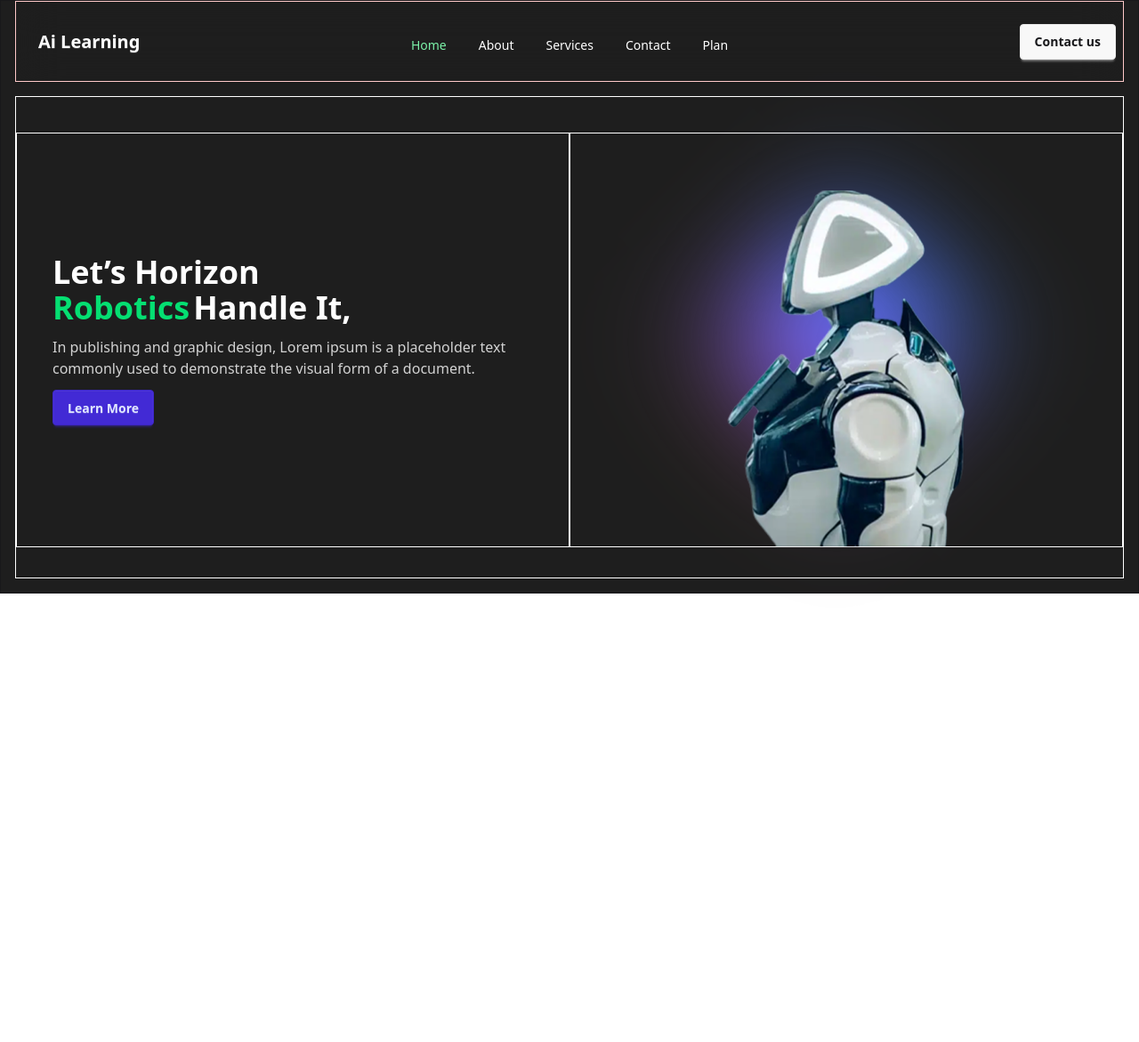
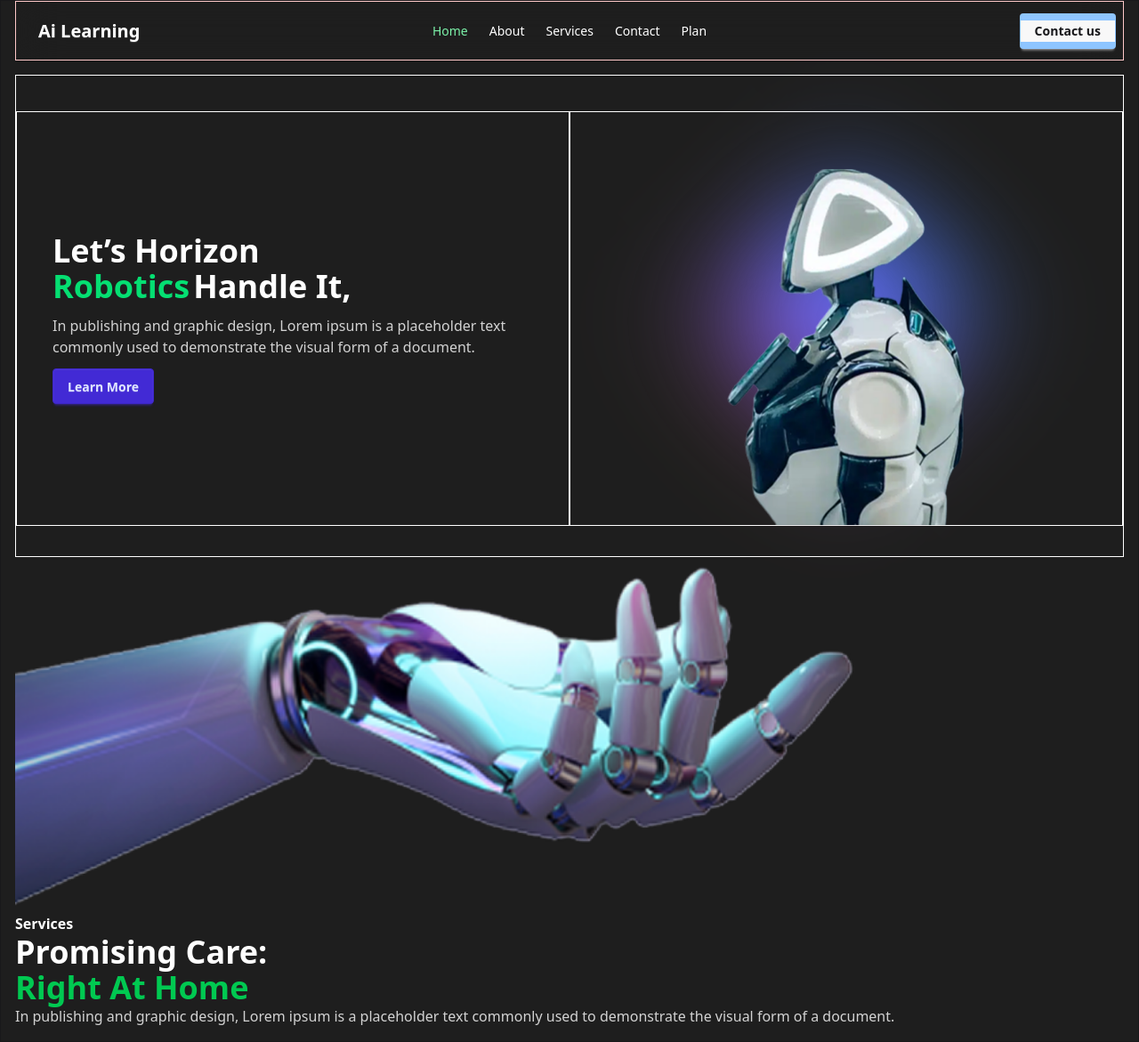
Before and after one commit to SakibFakir69/Ai-Learning-website-Landing-page-, a Next.js app: page / in a window 1280 px wide. Shown: the whole page at 89% size. Before the commit the page ends 800 px from the top, so only its background shows below. Built offline with nearby package versions, Linux system fonts and the light colour scheme.

Commit message:
working one serrvices section

```diff
--- a/src/app/components/Banner/page.jsx
+++ b/src/app/components/Banner/page.jsx
@@ -43,7 +43,7 @@ function BannerPage() {
 
 
           <div className="z-50">
-            <Image src={robot} height={400} className="mt-16 z-50 " />
+            <Image src={robot} height={400} className="mt-16 z-50 " alt="Robot image " />
           </div>
 
 
--- a/src/app/components/Navbar/page.jsx
+++ b/src/app/components/Navbar/page.jsx
@@ -6,27 +6,24 @@ function NavbarPage() {
 
   const Links = (
     <>
-      <nav className="flex justify-between mt-2 p-2">
 
-        <ul className="flex gap-3 text-white">
-          <li>
+
+          <li >
             <Link href={"/"} className="text-green-300">Home</Link>
           </li>
           <li>
-            <Link href={"/about"}>About</Link>
+            <Link href={"/about"} className="text-white">About</Link>
           </li>
           <li>
-            <Link href={"/services"}>Services</Link>
+            <Link href={"/services"} className="text-white">Services</Link>
           </li>
           <li>
-            <Link href={"/contact"}>Contact</Link>
+            <Link href={"/contact"} className="text-white">Contact</Link>
           </li>
           <li>
-            <Link href={"/plan"}>Plan</Link>
+            <Link href={"/plan"} className="text-white">Plan</Link>
           </li>
-        </ul>
 
-      </nav>
     </>
   );
 
@@ -41,7 +38,7 @@ function NavbarPage() {
             <div tabIndex={0} role="button" className="btn btn-ghost lg:hidden">
               <svg
                 xmlns="http://www.w3.org/2000/svg"
-                className="h-5 w-5"
+                className="h-5 w-5 text-white"
                 fill="none"
                 viewBox="0 0 24 24"
                 stroke="currentColor"
@@ -57,7 +54,7 @@ function NavbarPage() {
             </div>
             <ul
               tabIndex={0}
-              className="menu menu-sm dropdown-content bg-white rounded-box z-1 mt-3 w-52 p-2 shadow"
+              className="menu menu-sm dropdown-content bg-black text-white rounded-box z-1 mt-3 w-52 p-2 shadow"
             >
               {Links}
             </ul>
@@ -73,7 +70,18 @@ function NavbarPage() {
         <ul>
           {/* contact use */}
           <li>
-            <Link href={"/contact-us"} className="btn ">Contact us</Link>
+            <Link href={"/contact-us"} className="btn
+            border-t-8
+            hover:border-t-4
+            hover:border-b-4
+            transition duration-300
+            delay-200
+
+
+
+
+
+            border-b-8 border-blue-300 ">Contact us</Link>
           </li>
         </ul>
         </div>
--- /dev/null
+++ b/src/app/components/services/page.jsx
@@ -0,0 +1,36 @@
+
+
+
+import React from 'react'
+import Image from 'next/image'
+import hand from '../../../../public/image 7.png'
+
+function ServicesPage() {
+
+  return (
+    <div>
+        <section className=''>
+            <div>
+                {/* image */}
+                <Image src={hand} height={400} alt='Hand'/>
+
+
+            </div>
+            <div>
+                {/* text */}
+                <p className='text-white font-semibold'>Services</p>
+                <h2>
+                    <p className='md:text-4xl text-2xl font-semibold text-white'>Promising Care:</p>
+                    <p className='text-green-500 font-bold md:text-4xl text-2xl'>Right At Home</p>
+                </h2>
+                <span className='text-white opacity-80'>In publishing and graphic design, Lorem ipsum is a placeholder text commonly used to demonstrate the visual form of a document. </span>
+            </div>
+        </section>
+
+
+
+    </div>
+  )
+}
+
+export default ServicesPage
--- a/src/app/page.js
+++ b/src/app/page.js
@@ -1,5 +1,6 @@
 import BannerPage from "./components/Banner/page";
 import NavbarPage from "./components/Navbar/page";
+import ServicesPage from "./components/services/page";
 
 
 
@@ -23,6 +24,7 @@ export default function HomePage() {
 
     <main className="md:py-4 py-16">
     <BannerPage/>
+    <ServicesPage/>
     </main>
 
 
```
Also changed, not shown: public/image 7.png (added).
